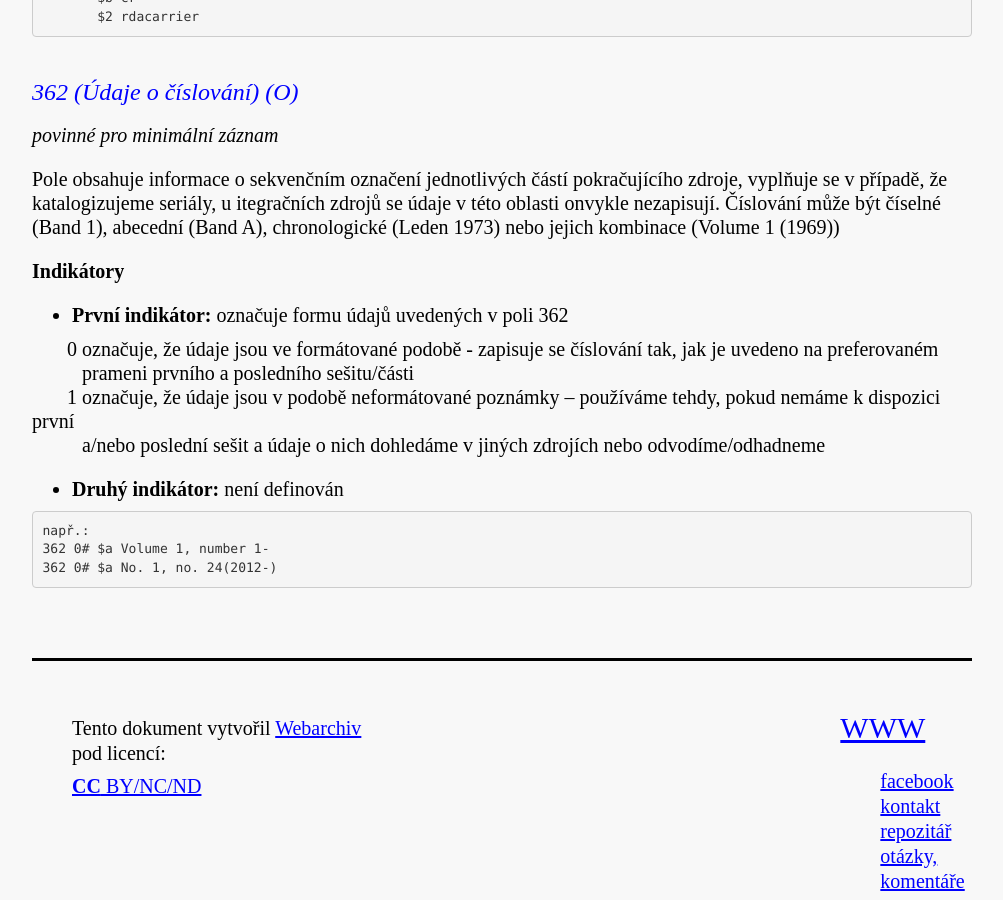
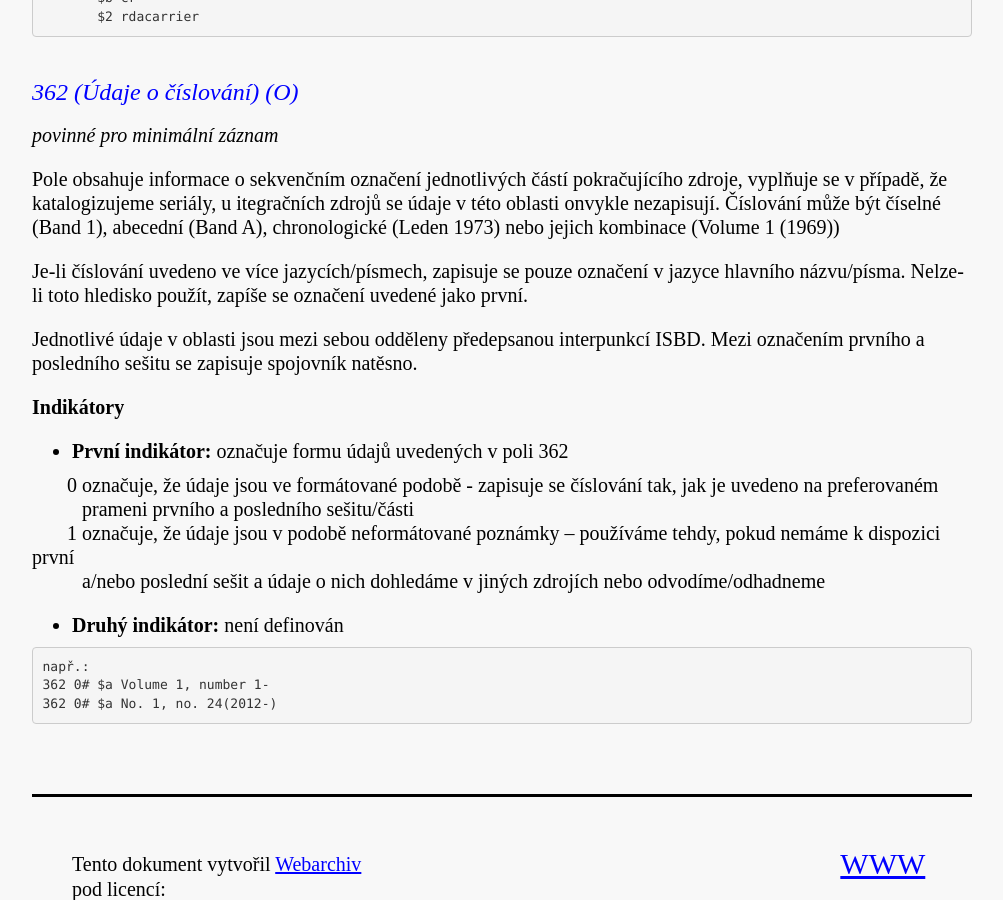
Before and after one commit to WebarchivCZ/katalogizacni-manual, a Jekyll site: the page built from _posts/2017-06-19-fyzicky-popis.md, in a window 1280 px wide and 900 px high, scrolled down 2558 px. Shown: the whole window, without its empty margins (138-1141 px from the left). Built offline with Jekyll 4.4.1, drawn with Linux system fonts in a browser that asks for light colours.

Commit message:
fyzicky-popis - doplneny informace o cislovani

```diff
--- a/_posts/2017-06-19-fyzicky-popis.md
+++ b/_posts/2017-06-19-fyzicky-popis.md
@@ -99,6 +99,11 @@ např.:
 
 Pole obsahuje informace o sekvenčním označení jednotlivých částí pokračujícího zdroje, vyplňuje se v případě, že katalogizujeme seriály, u itegračních zdrojů se údaje v této oblasti onvykle nezapisují. Číslování může být číselné (Band 1), abecední (Band A), chronologické (Leden 1973) nebo jejich kombinace (Volume 1 (1969))
 
+Je-li číslování uvedeno ve více jazycích/písmech, zapisuje se pouze označení v jazyce hlavního názvu/písma. Nelze-li toto hledisko použít,
+zapíše se označení uvedené jako první.
+
+Jednotlivé údaje v oblasti jsou mezi sebou odděleny předepsanou interpunkcí ISBD. Mezi označením prvního a posledního sešitu se zapisuje spojovník
+natěsno.
 
 **Indikátory**
 
```
